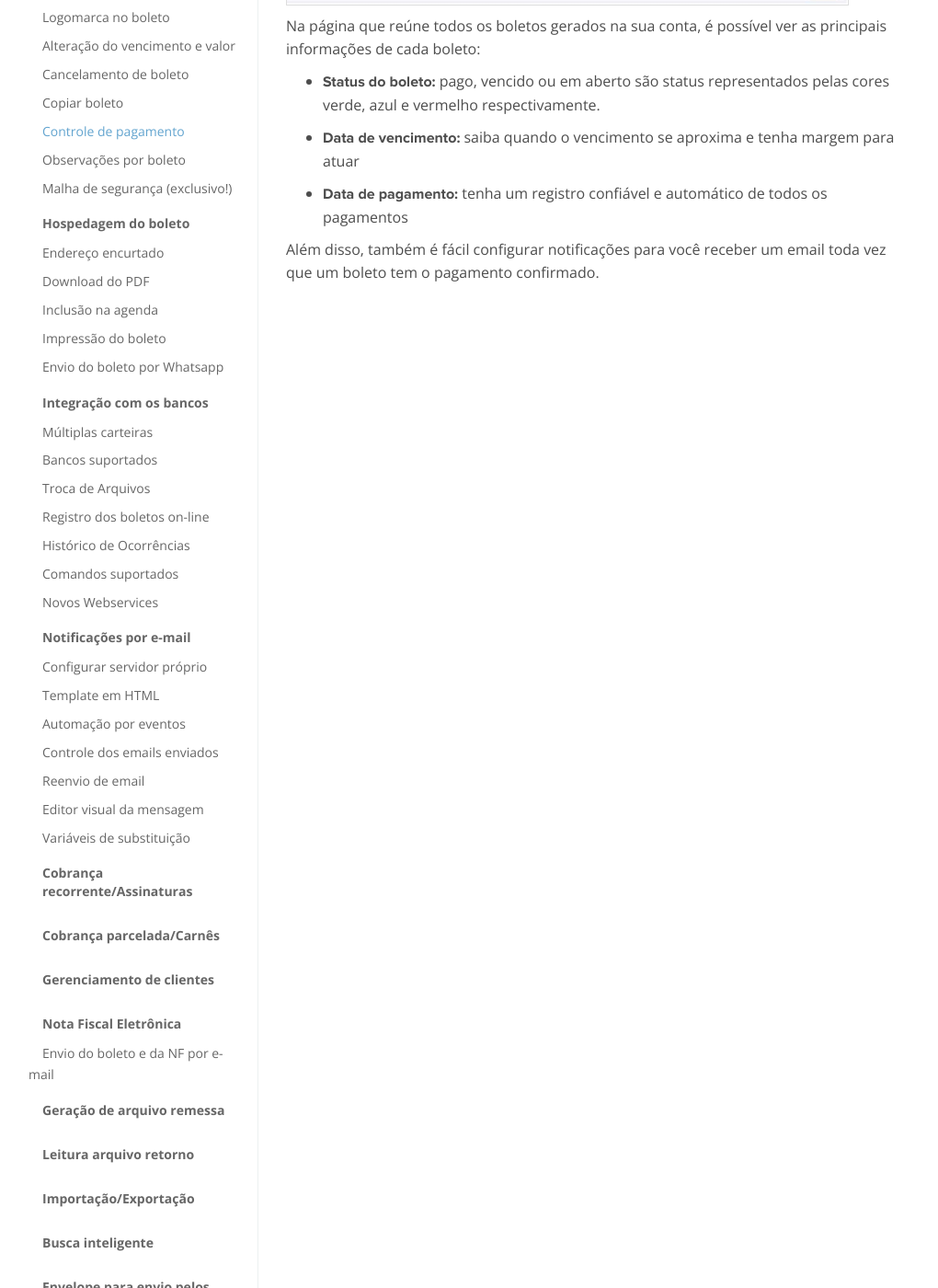
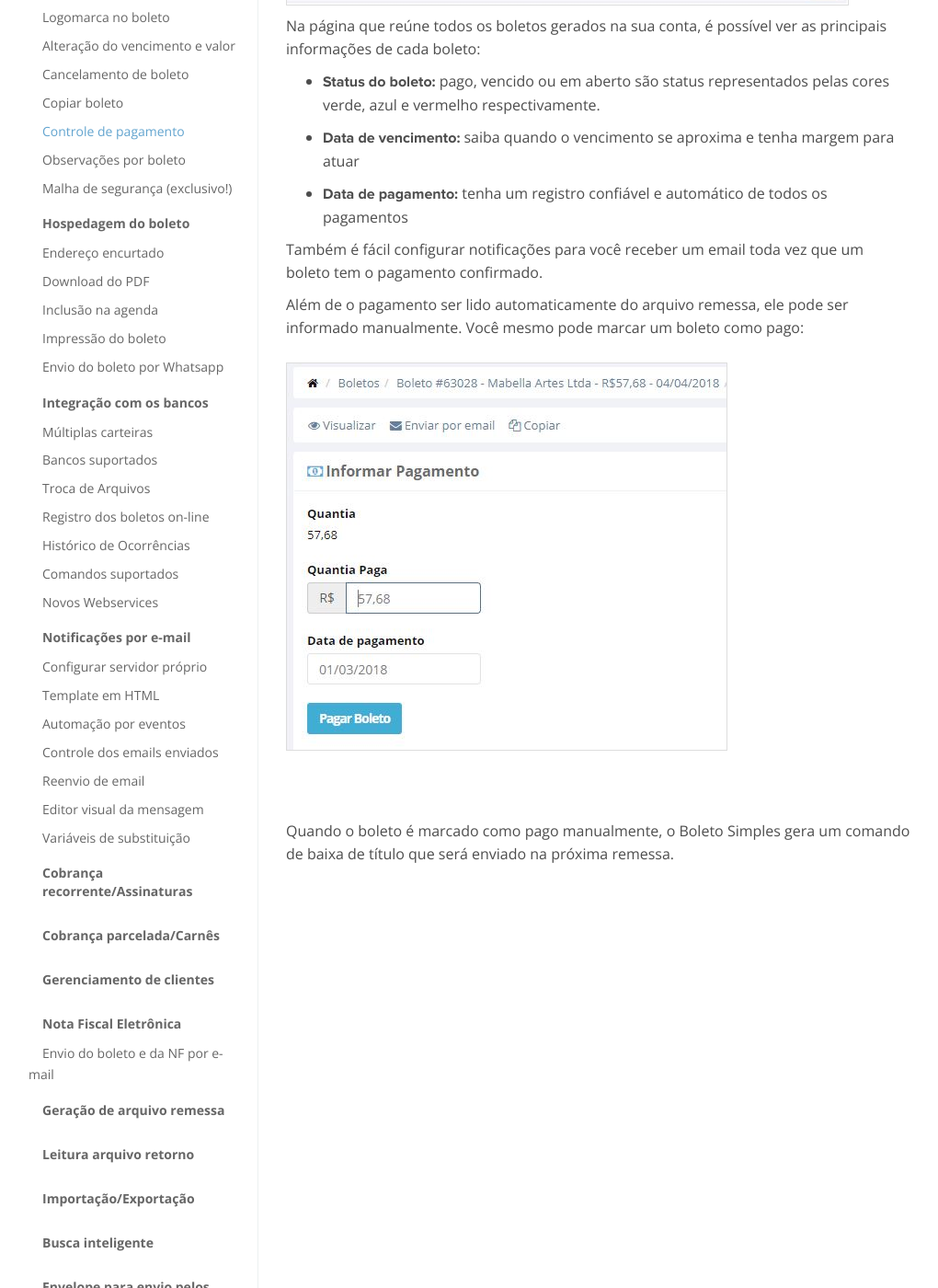
Before and after one commit to BoletoSimples/boletosimples-features, a Jekyll site: the page built from emissao-de-boletos/controle-de-pagamento.markdown, in a window 1280 px wide and 1400 px high, scrolled down 465 px. Shown: the whole window at 92% size, without its empty margins (129-1149 px from the left). Built offline with Jekyll 4.4.1, drawn with Linux system fonts in a browser that asks for light colours.

Commit message:
Updated Controle De Pagamento

```diff
--- a/emissao-de-boletos/controle-de-pagamento.markdown
+++ b/emissao-de-boletos/controle-de-pagamento.markdown
@@ -16,4 +16,12 @@ Na página que reúne todos os boletos gerados na sua conta, é possível ver as
 
 * **Data de pagamento:** tenha um registro confiável e automático de todos os pagamentos
 
-Além disso, também é fácil configurar notificações para você receber um email toda vez que um boleto tem o pagamento confirmado.
+Também é fácil configurar notificações para você receber um email toda vez que um boleto tem o pagamento confirmado.
+
+Além de o pagamento ser lido automaticamente do arquivo remessa, ele pode ser informado manualmente. Você mesmo pode marcar um boleto como pago:\
+\
+![marcar como pago.JPG](/uploads/marcar%20como%20pago.JPG)\
+\
+\
+\
+Quando o boleto é marcado como pago manualmente, o Boleto Simples gera um comando de baixa de título que será enviado na próxima remessa.
```
